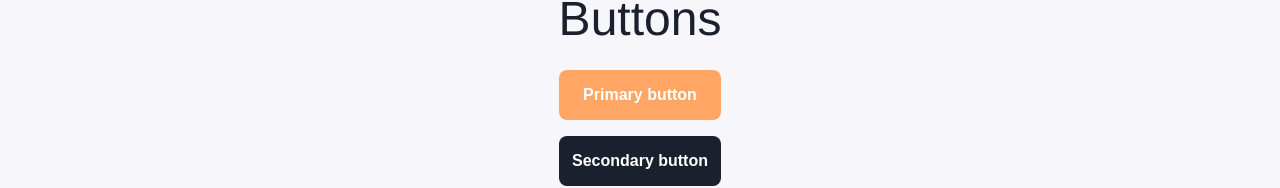
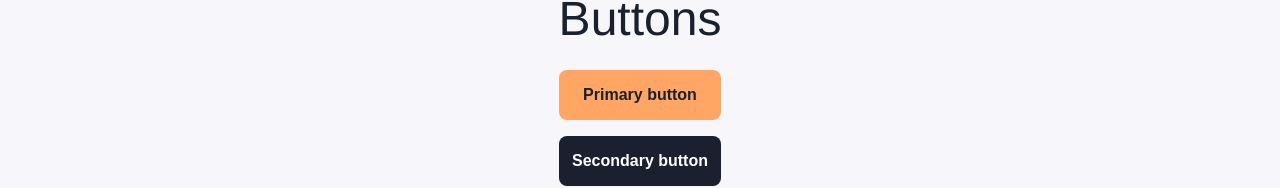
Before and after one commit to tabetalt/style-guide, a SvelteKit app: page / in a window 1280 px wide. Shown: the part 553-741 px from the top of the page. Built offline with nearby package versions, Linux system fonts and the light colour scheme.

Commit message:
set button color as dark

```diff
--- a/static/stylesheet.css
+++ b/static/stylesheet.css
@@ -70,7 +70,7 @@ ol {
 }
 button {
 	background-color: var(--primary-color);
-	color: var(--light-color);
+	color: var(--dark-color);
 	box-shadow: 0px 3px 0px 0px var(--shadow-color);
 	border: none;
 	padding: 1em;
```
